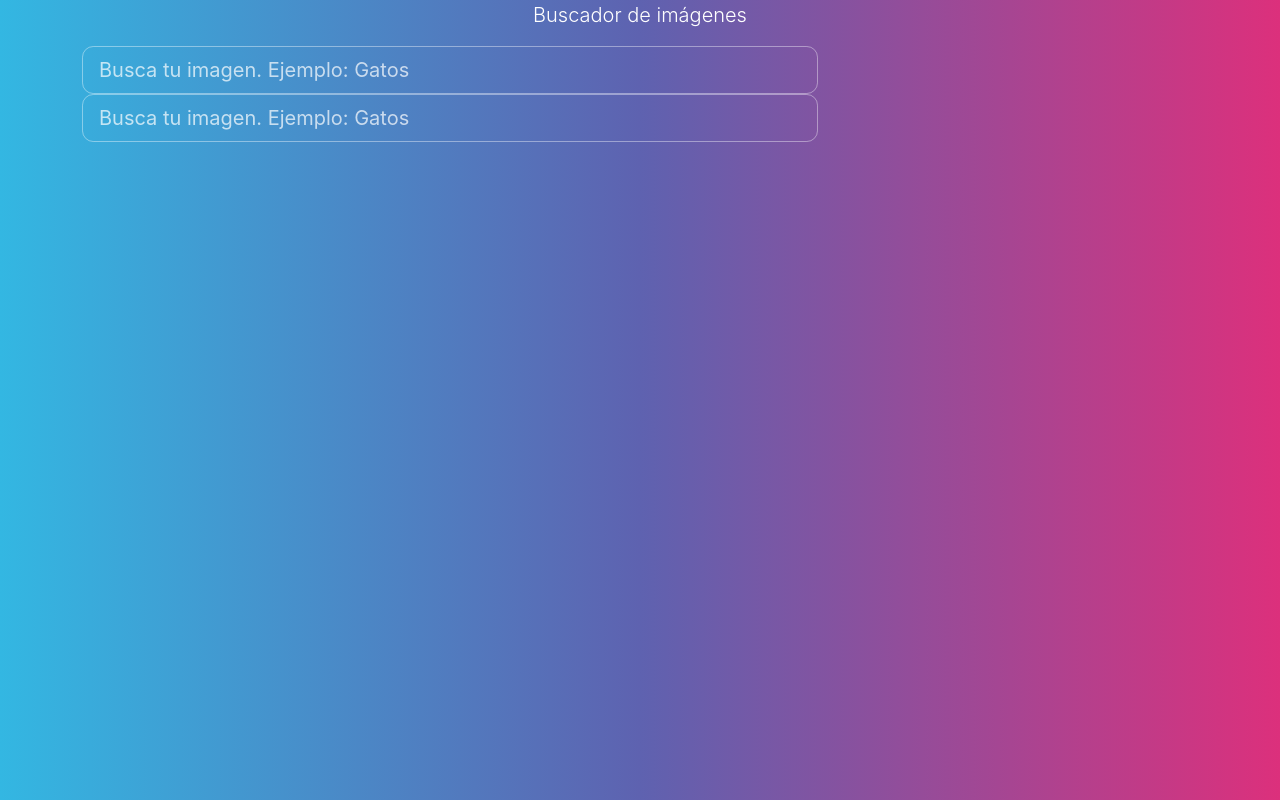
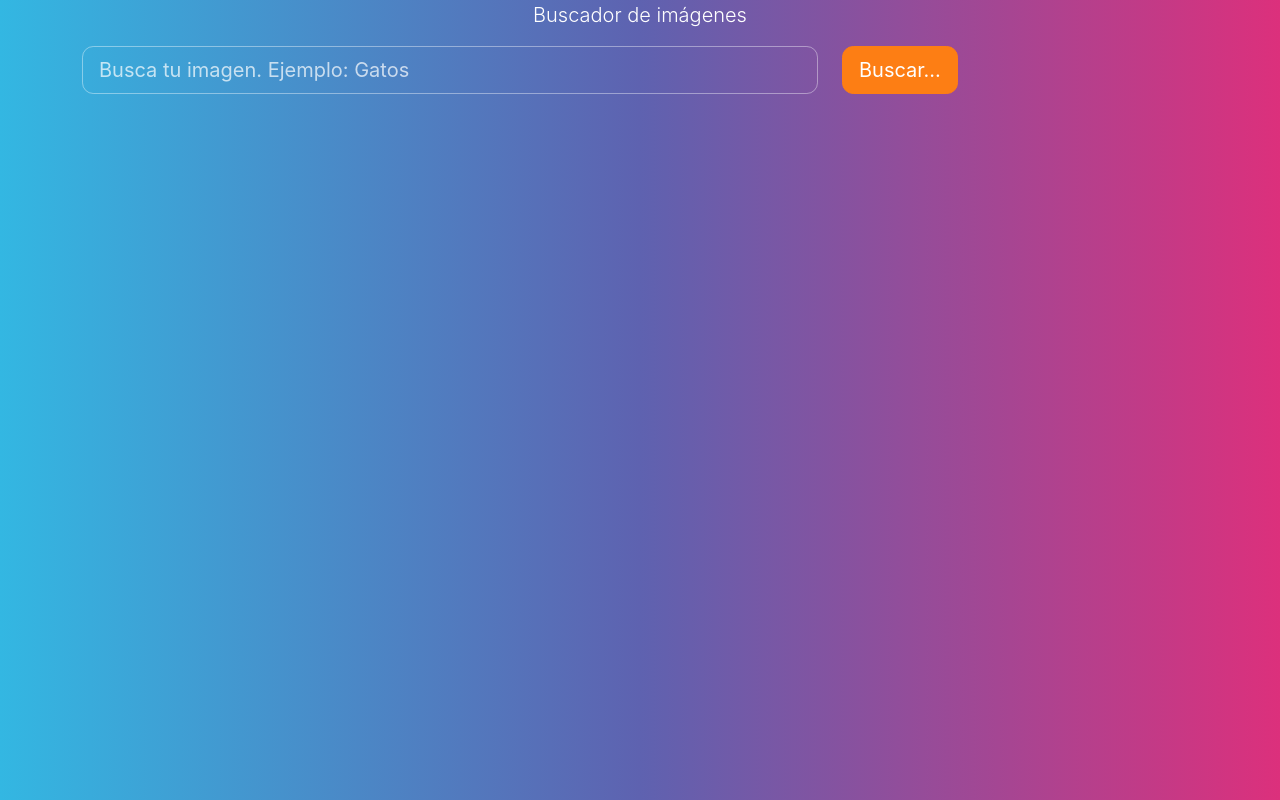
Before and after one commit to Cocopunk18/Proyecto-final-SPA, a React (Create React App) app in the folder spaproyectofinal/: page / in a window 1280 px wide. Built offline with nearby package versions, Linux system fonts and the light colour scheme.

Commit message:
BCreación boton de busqueda

```diff
--- a/spaproyectofinal/src/componentes/Buscador.js
+++ b/spaproyectofinal/src/componentes/Buscador.js
@@ -8,10 +8,8 @@ class Buscador extends Component {
                     <div className='form-group col-md-8'>
                         <input type="text" className='form-control form-control-lg' placeholder='Busca tu imagen. Ejemplo: Gatos'/>
                     </div>
-                </div>
-                <div className='row'>
-                    <div className='form-group col-md-8'>
-                        <input type="text" className='form-control form-control-lg' placeholder='Busca tu imagen. Ejemplo: Gatos'/>
+                    <div className='form-group col-md-4'>
+                        <input type="submit" className='btn btn-lg btn-danger bnt-block' value={'Buscar...'}/>
                     </div>
                 </div>
             </form>
```
